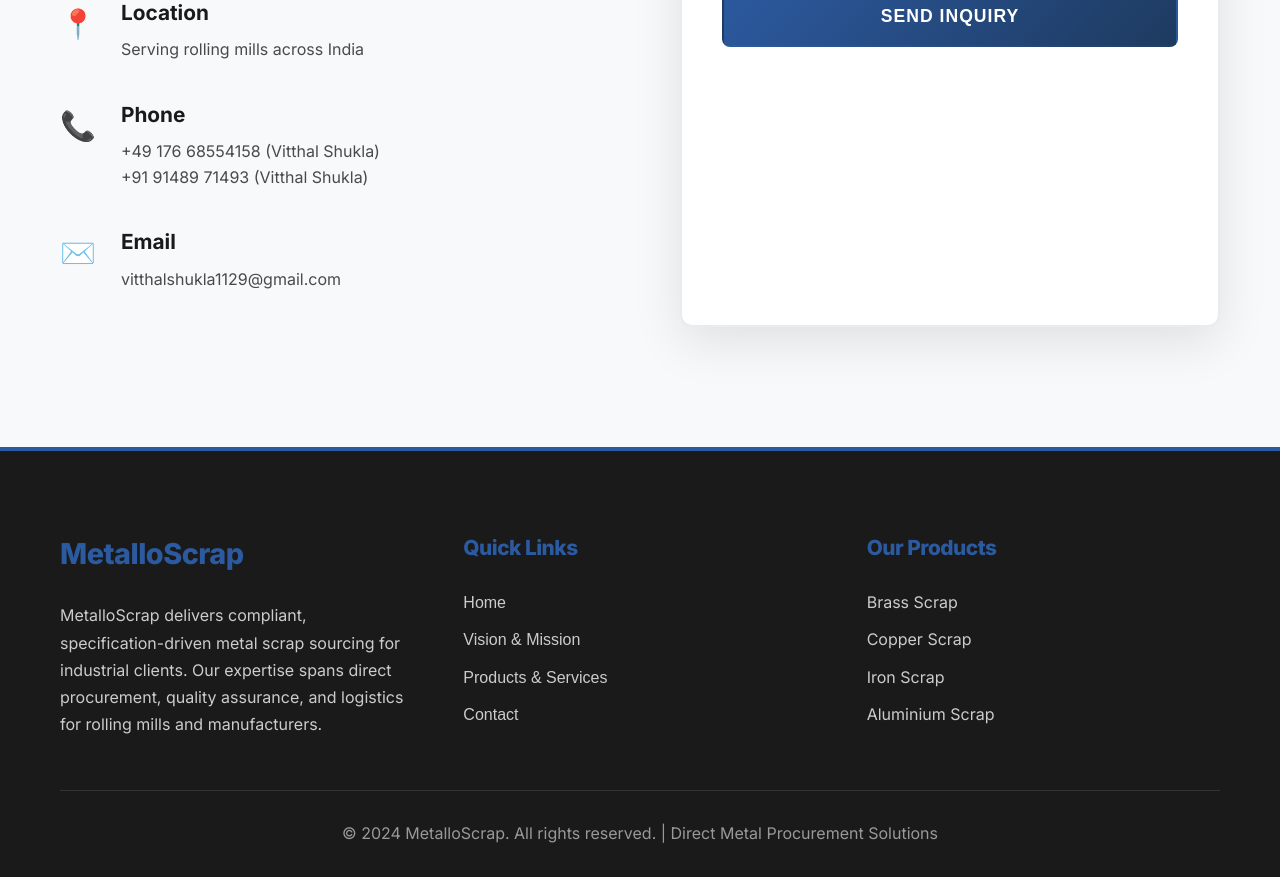
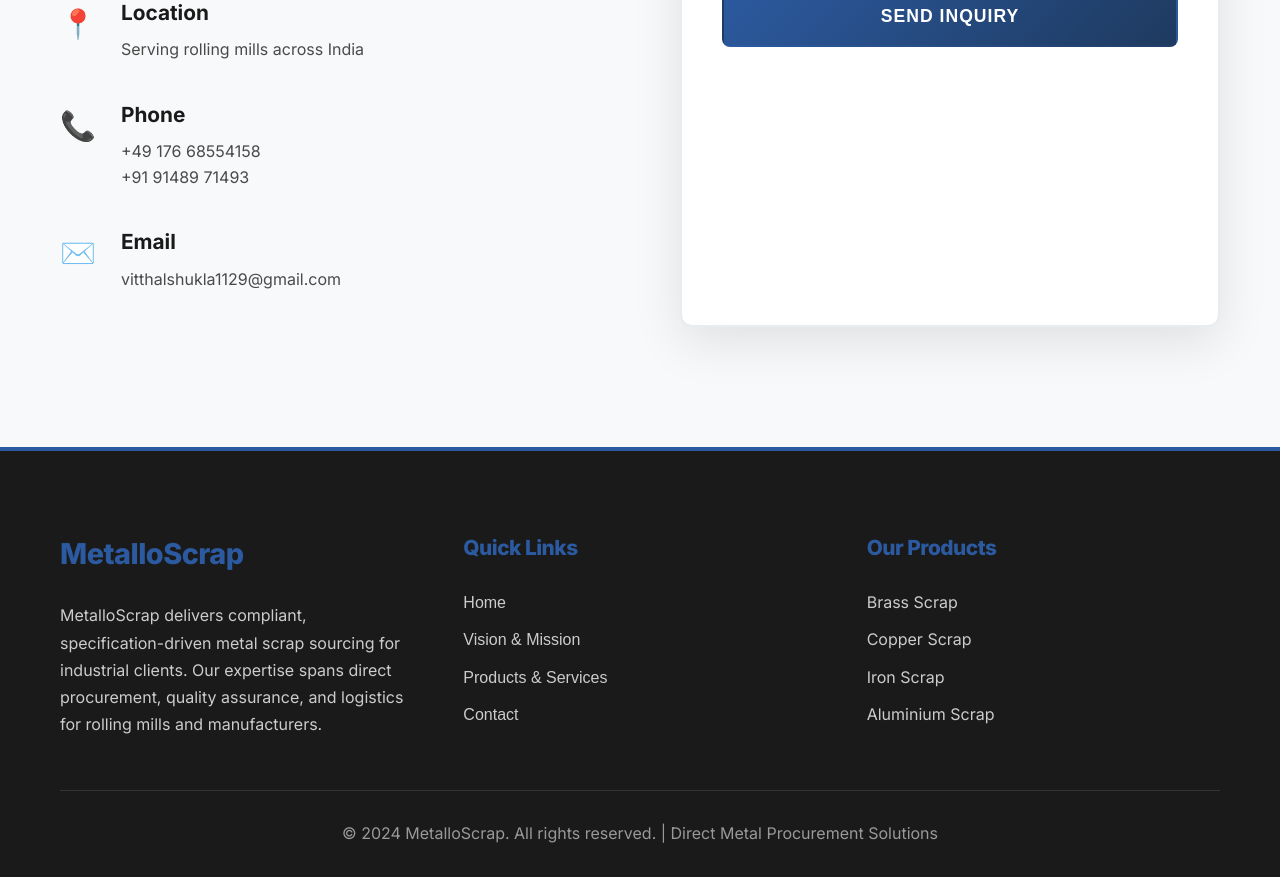
Before and after one commit to pratham-8123/metalloscrap, a React (Create React App) app: page / in a window 1280 px wide. Shown: the part 4940-5817 px from the top of the page. Built offline with nearby package versions, Linux system fonts and the light colour scheme.

Commit message:
removed hardcoded name

```diff
--- a/src/components/BusinessWebsite.js
+++ b/src/components/BusinessWebsite.js
@@ -299,8 +299,8 @@
                 <span className="contact-icon">📞</span>
                 <div>
                   <h4>Phone</h4>
-                  <p>+49 176 68554158 (Vitthal Shukla)</p>
-                  <p>+91 91489 71493 (Vitthal Shukla)</p>
+                  <p>+49 176 68554158</p>
+                  <p>+91 91489 71493</p>
                 </div>
               </div>
               <div className="contact-item">
```
